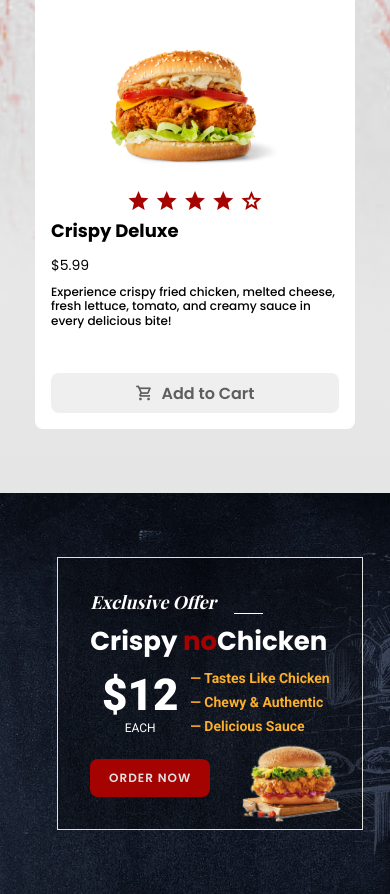
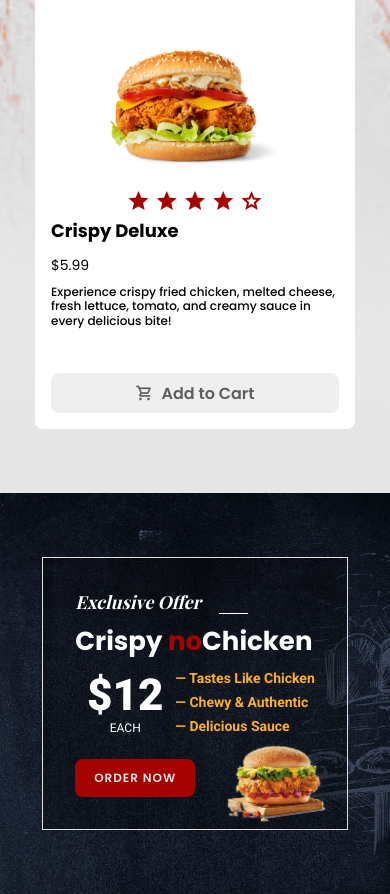
Before and after one commit to EmmaLCruz/web-lph, a plain HTML site: page index.html in a window 390 px wide. Shown: the part 2656-3550 px from the top of the page. Drawn offline with nearby package versions, Linux system fonts and the light colour scheme; a web font is replaced by a local one.

Commit message:
Veg-item centrado

```diff
--- a/responsive.css
+++ b/responsive.css
@@ -206,6 +206,10 @@
   }
 
   /* -- Vegetariana -- */
+  .vegetarian__item{
+    justify-content: center;
+  }
+
   .widget__subtitle {
     font-size: 50px;
   }
```
